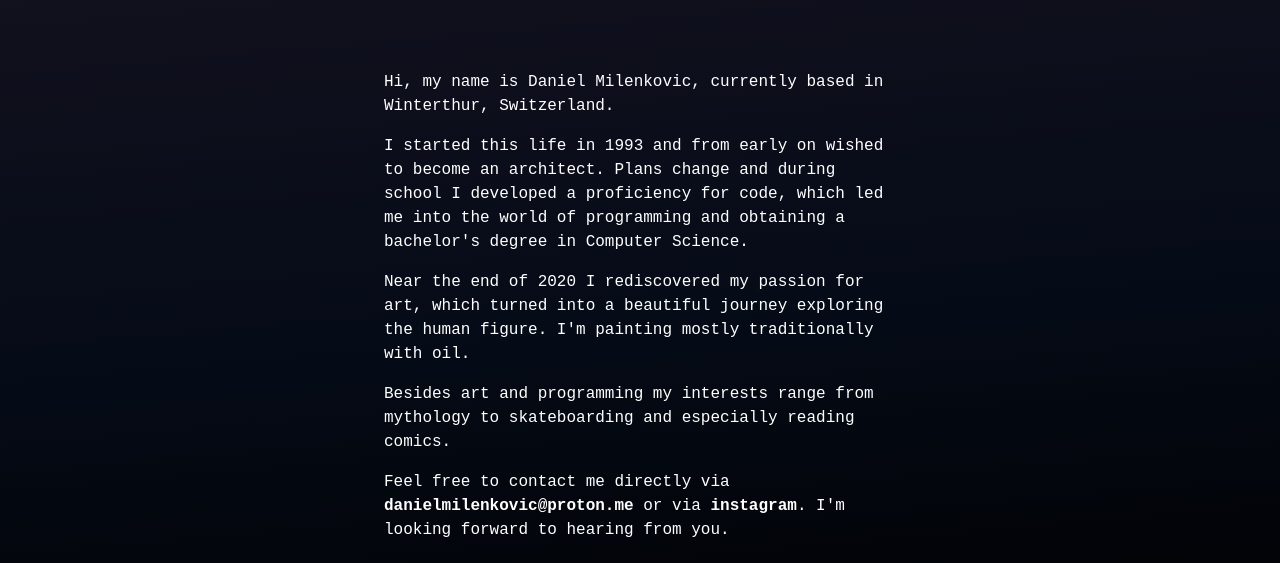
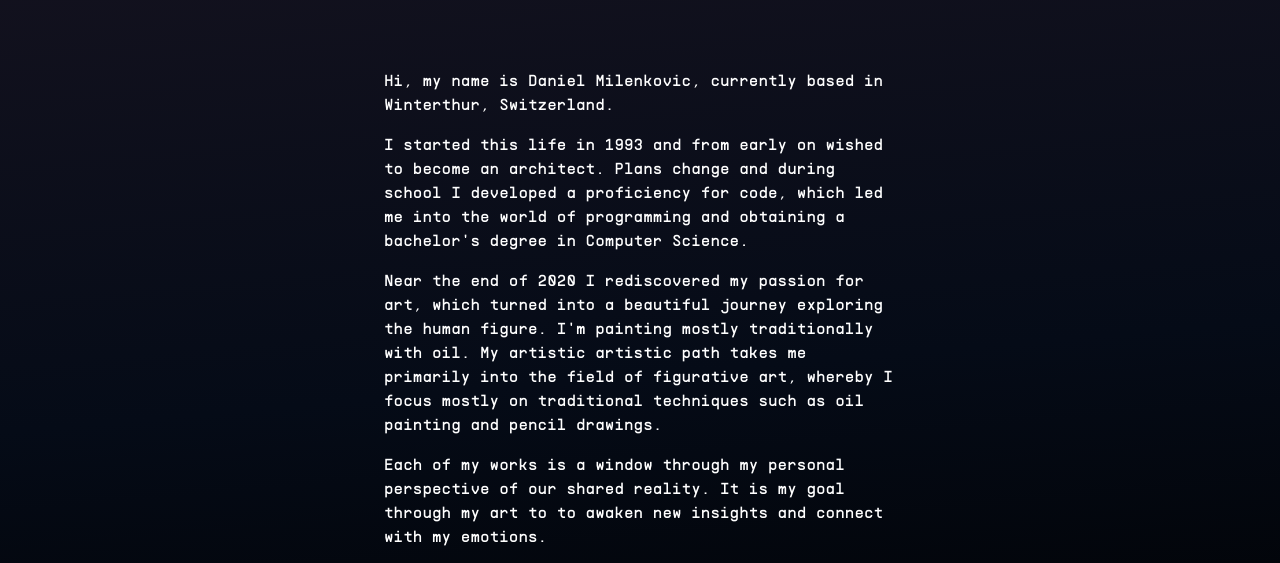
Before and after one commit to flipbug/portfolio, an Astro site: page /about in a window 1280 px wide. Shown: the part 202-765 px from the top of the page. Built offline with nearby package versions, Linux system fonts and the light colour scheme; Astro itself is replaced by a stand-in of ours; a web font is replaced by a local one.

Commit message:
update about me text and update astro.js

```diff
--- a/package.json
+++ b/package.json
@@ -14,7 +14,8 @@
     "@astrojs/mdx": "^2.1.1",
     "@astrojs/sitemap": "^3.1.1",
     "@astrojs/tailwind": "^5.1.0",
-    "astro": "^4.6.3",
+    "astro": "^4.7.0",
+    "sharp": "^0.33.3",
     "tailwindcss": "^3.4.1",
     "typescript": "^5.3.3"
   },
--- a/src/pages/about.astro
+++ b/src/pages/about.astro
@@ -24,12 +24,15 @@ import Me from "../assets/images/hello-world.jpg";
       <p>
         Near the end of 2020 I rediscovered my passion for art, which turned
         into a beautiful journey exploring the human figure. I'm painting mostly
-        traditionally with oil.
+        traditionally with oil. My artistic artistic path takes me primarily
+        into the field of figurative art, whereby I focus mostly on traditional
+        techniques such as oil painting and pencil drawings.
       </p>
 
       <p>
-        Besides art and programming my interests range from mythology to
-        skateboarding and especially reading comics.
+        Each of my works is a window through my personal perspective of our
+        shared reality. It is my goal through my art to to awaken new insights
+        and connect with my emotions.
       </p>
 
       <p>
@@ -50,7 +53,4 @@ import Me from "../assets/images/hello-world.jpg";
   h1 {
     color: var(--accent-gradient);
   }
-  p {
-    font-family: "Courier New", Courier, monospace;
-  }
 </style>
```
Also changed, not shown: 1 other file.
